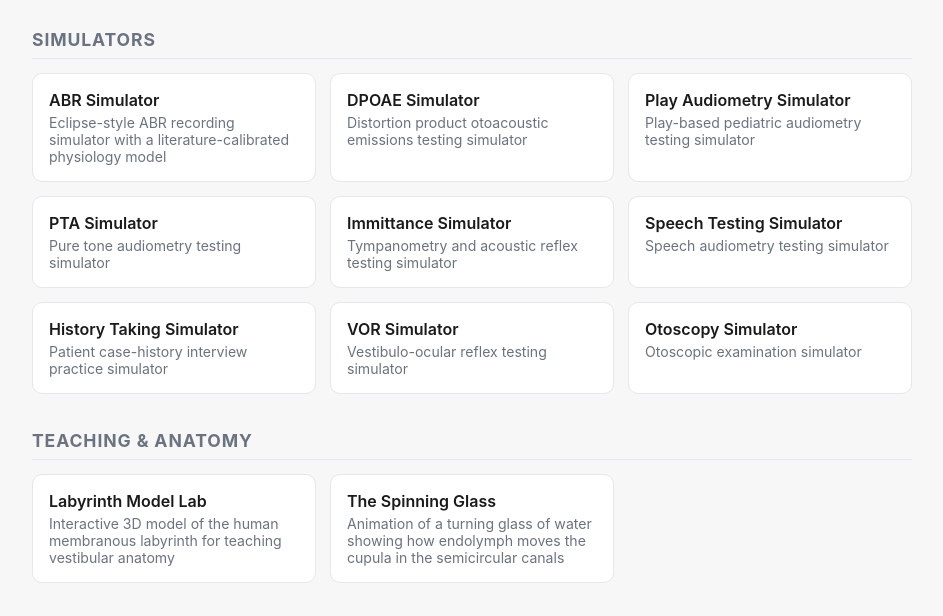
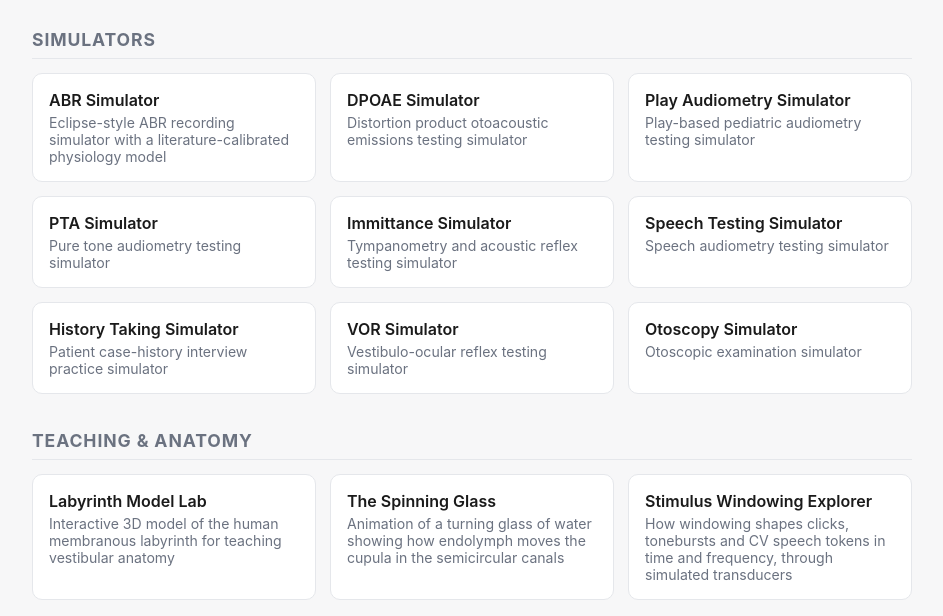
Before and after one commit to jakalnz/jakalnz.github.io, a plain HTML site: page index.html in a window 1280 px wide. Shown: the part 99-715 px from the top of the page, without its empty margins (168-1111 px from the left). Drawn offline with Linux system fonts and the light colour scheme.

Commit message:
Add Stimulus Windowing Explorer under Teaching & Anatomy
Co-Authored-By: Claude Opus 5.5 <noreply@anthropic.com>
Claude-Session: https://claude.ai/code/session_01Vr4KV4wQcm9oXpxj5ThMHa

```diff
--- a/index.html
+++ b/index.html
@@ -157,6 +157,10 @@
         <div class="name">The Spinning Glass</div>
         <div class="desc">Animation of a turning glass of water showing how endolymph moves the cupula in the semicircular canals</div>
       </a>
+      <a class="card" href="https://jakalnz.github.io/stimulus-windowing/">
+        <div class="name">Stimulus Windowing Explorer</div>
+        <div class="desc">How windowing shapes clicks, tonebursts and CV speech tokens in time and frequency, through simulated transducers</div>
+      </a>
     </div>
   </section>
 
```
